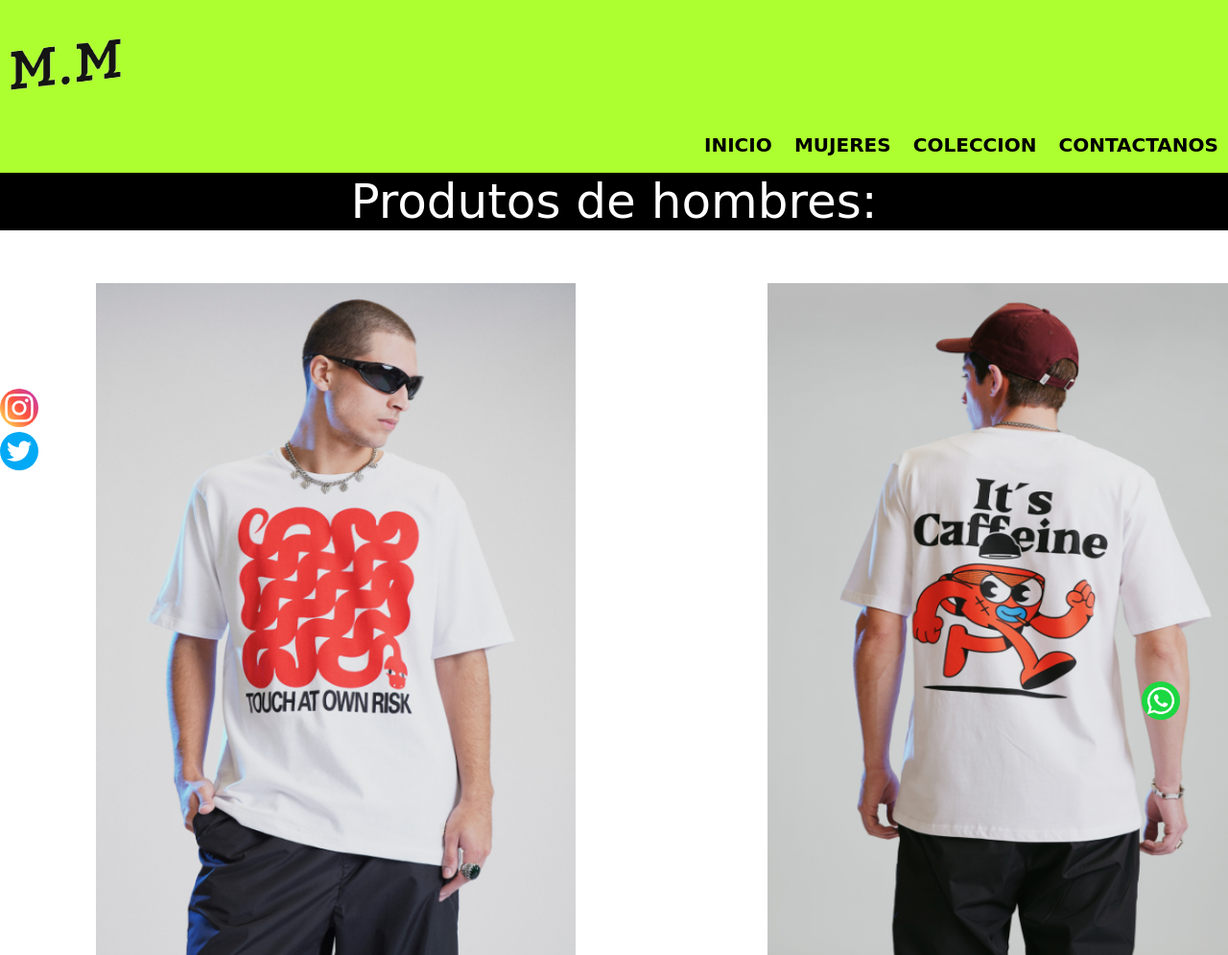
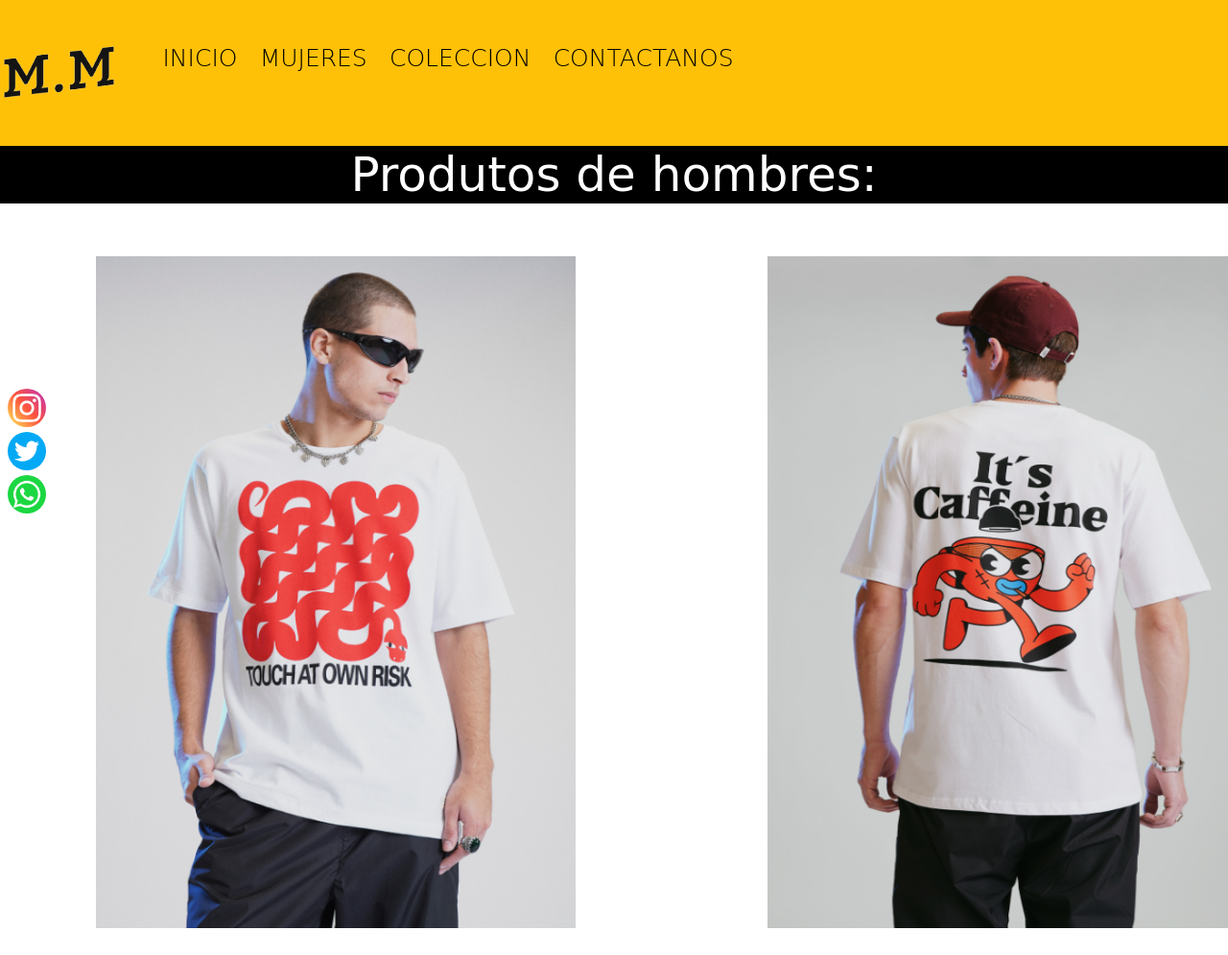
Before and after one commit to MarceloMastroiani/PreEntrega3MarceloMastroiani.github.io, a plain HTML site: page paginas/hombres.html in a window 1280 px wide. Shown: the top 995 px of the page at 96% size. Drawn offline with Linux system fonts and the light colour scheme; a web font is replaced by a local one.

Commit message:
cambio en el menu y fotos del inicio

```diff
--- a/css/estilos.css
+++ b/css/estilos.css
@@ -16,13 +16,6 @@ body{
 }
 
 
-
-/* ENCABEZADO */
-header{
-    background-color: greenyellow;
-    height: 18rem;
-}
-
 /* LOGO */
 h1{
     font-size: 1rem;
@@ -30,6 +23,7 @@ h1{
 }
 
 /* MENU */
+
 ul li{
     display: inline-block;
     color: black;
@@ -55,8 +49,8 @@ main{
 }
 .img{
     display: inline;
-    width: 49rem ;
-    height: 70rem;
+    width: 100% ;
+
 }
 
 /* FOTOS DEL PRODUCTO */
@@ -92,6 +86,7 @@ main{
 footer{
     background-color:black;
     height: 10rem;
+
 }
 
 /* REDES SOCIALES */
@@ -106,6 +101,7 @@ footer{
     position:fixed;
     left: 0;
     top: 50%;
+    width: 10px;
 }
 .wsp img{
     width: 4rem;
--- a/paginas/hombres.html
+++ b/paginas/hombres.html
@@ -26,20 +26,33 @@
 <body>
 
 
-<header>
-    <nav>
-        <a href="../index.html">
-            <img src="../imagenes/LOGO.png" alt="m.m">
-        </a>
-            <ul class="text-end">
-                <!-- MENU PRINCIPAL  -->
-                <li><a href="../index.html">INICIO</a></li>
-                <li><a href="../paginas/mujeres.html">MUJERES</a></li>
-                <li><a href="../paginas/colecciones.html">COLECCION</a></li>
-                <li><a href="../paginas/contactanos.html">CONTACTANOS</a></li>
-            </ul>
-    </nav>
-</header>
+    <header class="row">
+        <nav class="navbar navbar-expand-lg bg-warning">
+            <a class="navbar-brand" href="../index.html">
+                <img src="../imagenes/LOGO.png" alt="m.m">
+            </a>
+            <button class="navbar-toggler" type="button" data-bs-toggle="collapse" data-bs-target="#navbarNav" aria-controls="navbarNav" aria-expanded="false" aria-label="Toggle navigation">
+                <span class="navbar-toggler-icon"></span>
+            </button>
+
+            <div class="collapse navbar-collapse" id="navbarNav">
+                <ul class="">
+                    <li class="nav-item display-6">
+                        <a class="nav-link active" aria-current="page" href="../index.html">INICIO</a>
+                    </li>
+                    <li class="nav-item display-6">
+                        <a class="nav-link" href="../paginas/mujeres.html">MUJERES</a>
+                    </li>
+                    <li class="nav-item display-6">
+                        <a class="nav-link" href="../paginas/colecciones.html">COLECCION</a>
+                    </li>
+                    <li class="nav-item display-6">
+                        <a class="nav-link" href="../paginas/contactanos.html">CONTACTANOS</a>
+                    </li>
+                </ul>
+            </div>
+        </nav>
+    </header>
 
 
 <h2 class="text-center slogan">Produtos de hombres:</h2>
@@ -66,8 +79,9 @@
 </main>
 
 
-<footer>
-    <div class="redes">
+<footer class="row">
+
+    <div class="redes col-1">
         <a href="https://www.instagram.com" target="_blank" >
             <img src="../imagenes/instagram (1).png" alt="instagram">
         </a>
@@ -75,9 +89,7 @@
         <a href="https://twitter.com/home?lang=es" target="_blank">
             <img src="../imagenes/gorjeo.png" alt="twitter" >
         </a>
-    </div>
 
-    <div class="wsp">
         <a href="https://www.whatsapp.com/?lang=es" target="_blank">
             <img src="../imagenes/whatsapp.png" alt="whatsapp">
         </a>
```
Also changed, not shown: index.html (+33 -11 lines), paginas/colecciones.html (+29 -18 lines), paginas/contactanos.html (+26 -18 lines), paginas/mujeres.html (+24 -14 lines).
